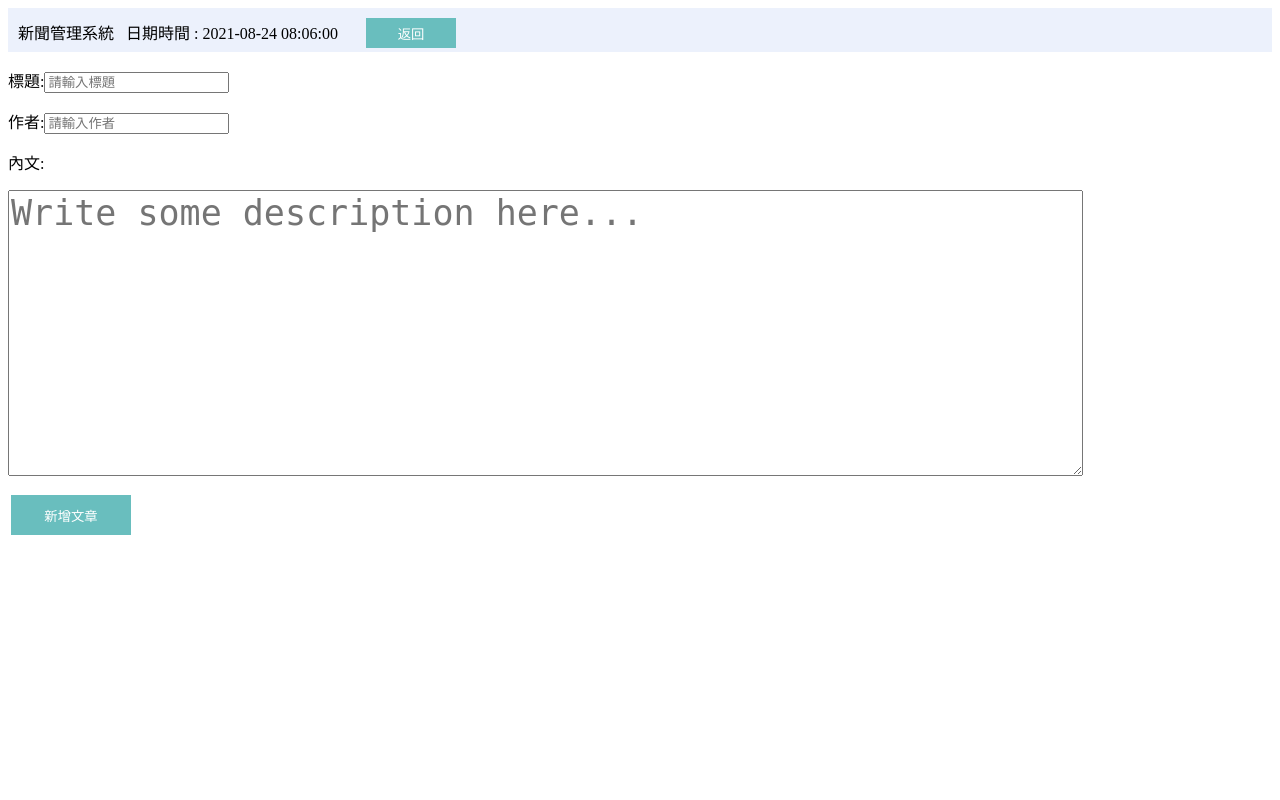
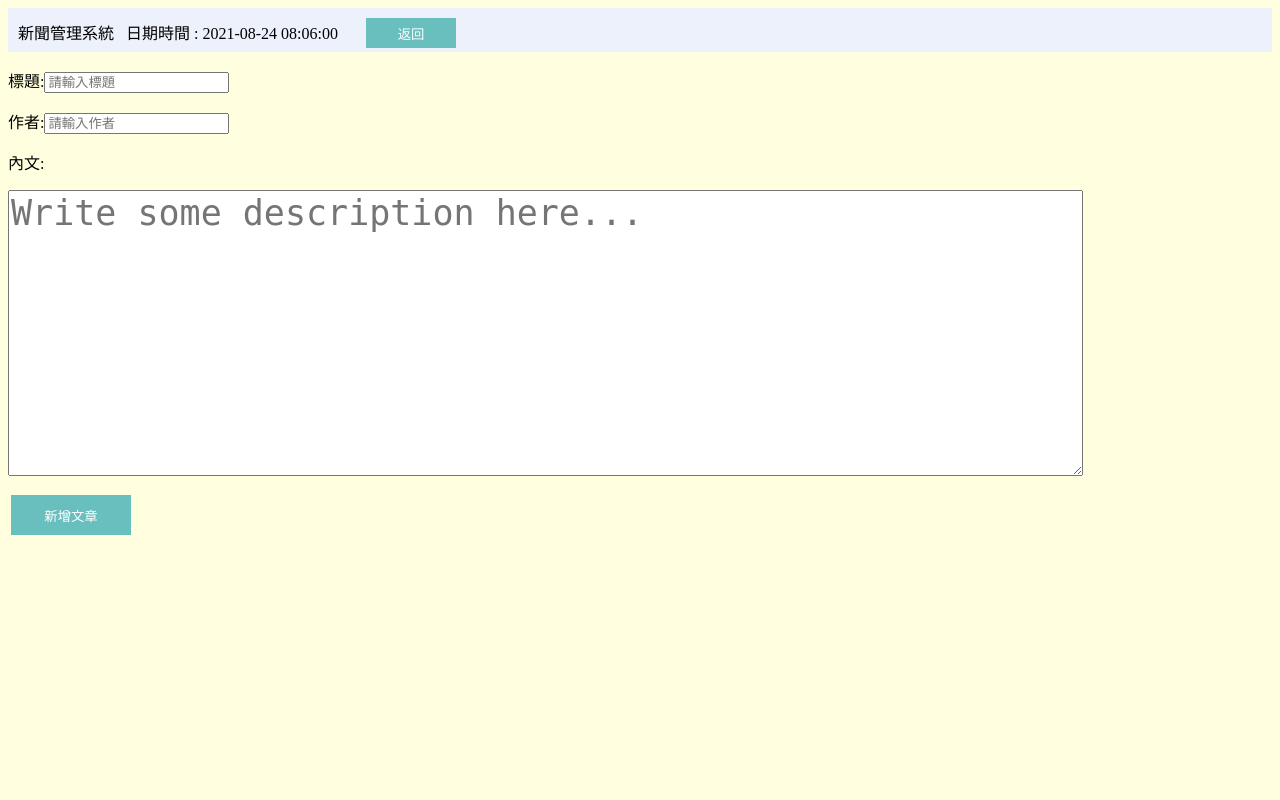
Before and after one commit to EasonLee1128/NewsManager_1, a Flask app: page /creatnews in a window 1280 px wide. Run offline with Flask 2, Linux system fonts and the light colour scheme.

Commit message:
Update site.css

```diff
--- a/static/CSS/site.css
+++ b/static/CSS/site.css
@@ -2,3 +2,7 @@
     font-weight: 600;
     color: blue;
 }
+
+body{
+background:lightyellow
+}
```
